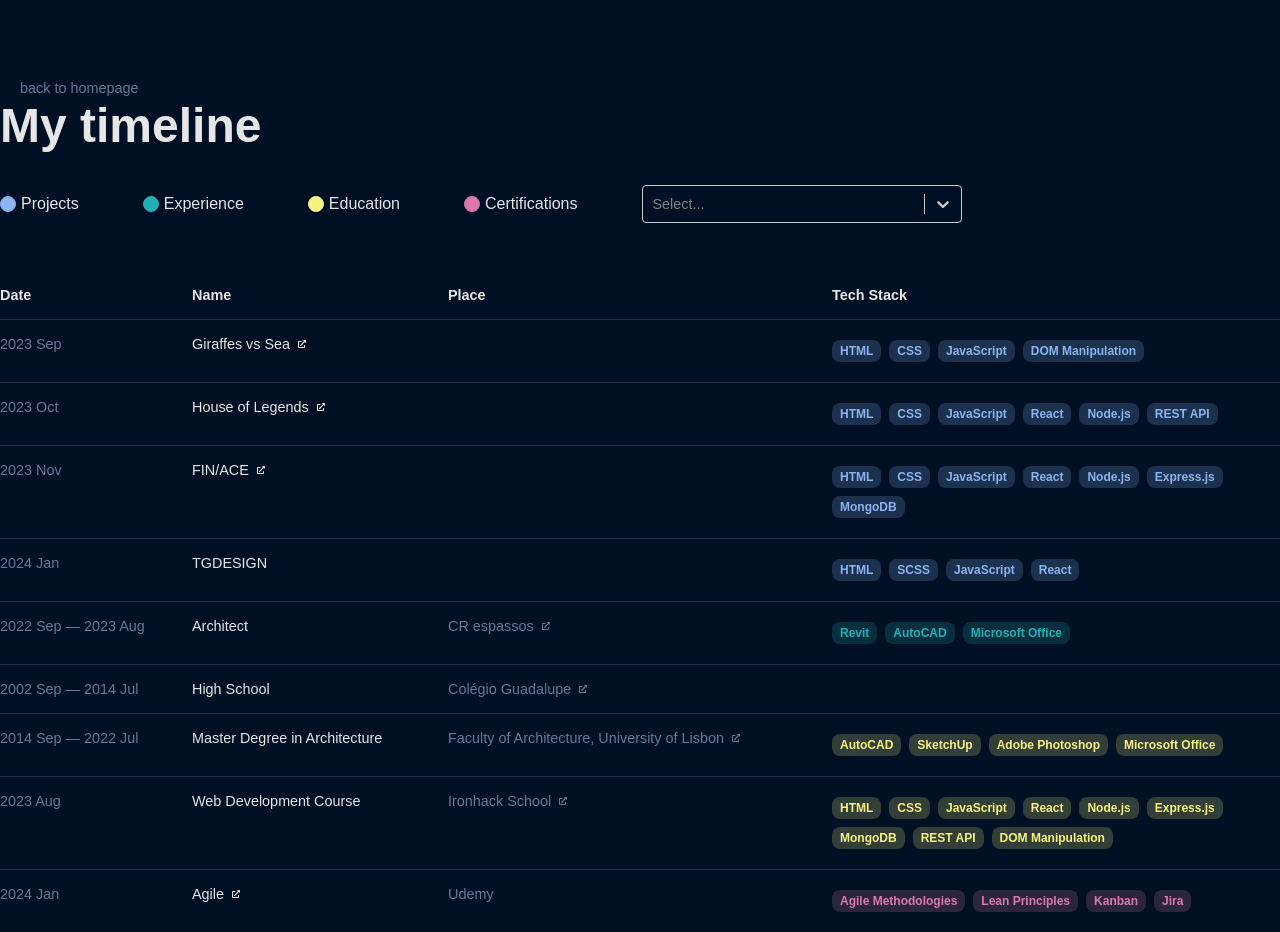
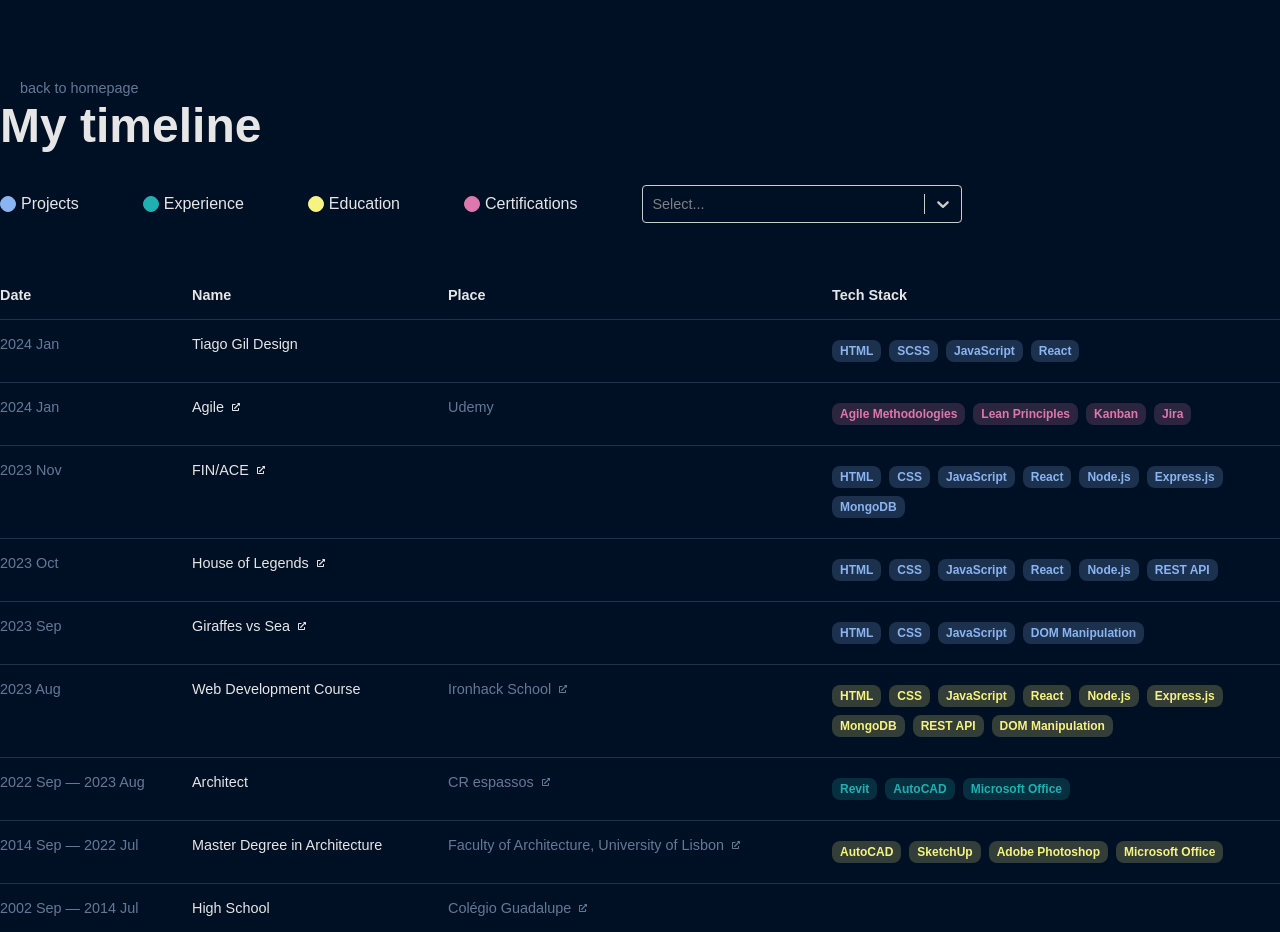
Before and after one commit to thetiagogil/04-thetiagogil, a React (Vite) app: page /timeline in a window 1280 px wide. Built offline with nearby package versions, Linux system fonts and the light colour scheme; some icons are missing.

Commit message:
deploy bug fix

```diff
--- a/src/components/DateSorter.js
+++ b/src/components/DateSorter.js
@@ -1,3 +1,4 @@
+export const dateSorter = (data) => {
   const monthsOrder = {
     Jan: 1,
     Feb: 2,
@@ -13,7 +14,6 @@ const monthsOrder = {
     Dec: 12,
   };
 
-export const dateSorter = (data) => {
   const dataSorted = [...data].sort((a, b) => {
     // DECONSTRUCT ELEMENTS
     const [aYear, aMonth] = a.date.split(" "); // EXAMPLE: ["2023", "Sep"]
--- a/src/db/projects.js
+++ b/src/db/projects.js
@@ -42,7 +42,7 @@ export const projects = [
   },
   {
     id: "3",
-    name: "TGDESIGN",
+    name: "Tiago Gil Design",
     date: "2024 Jan",
     description: "This is the description for Project 0.",
     techs: ["HTML", "SCSS", "JavaScript", "React"],
--- a/src/pages/timelinepage/TimelinePage.jsx
+++ b/src/pages/timelinepage/TimelinePage.jsx
@@ -4,7 +4,7 @@ import { Link } from "react-router-dom";
 import Select from "react-select";
 import { FaExternalLinkAlt } from "react-icons/fa";
 import { FaArrowLeftLong } from "react-icons/fa6";
-// import { dateSorter } from "../../components/dateSorter";
+import { dateSorter } from "../../components/dateSorter";
 import { capFirstLetter } from "../../components/capFirstLetter";
 import { projects } from "../../db/projects";
 import { experience } from "../../db/experience";
@@ -47,7 +47,7 @@ const TimelinePage = () => {
   ];
 
   // SORT ARRAY BY DATE
-  // const dataSorted = dateSorter(data);
+  const dataSorted = dateSorter(data);
 
   // TECHS ARRAY
   const typesArray = () => {
@@ -88,7 +88,7 @@ const TimelinePage = () => {
     setTechsFilter(selectedTechs);
   };
 
-  const dataFiltered = data.filter((element) => {
+  const dataFiltered = dataSorted.filter((element) => {
     const types = typesFilter[element.type];
 
     const techs =
```
Lines whose indentation alone changed are shown as unchanged.
